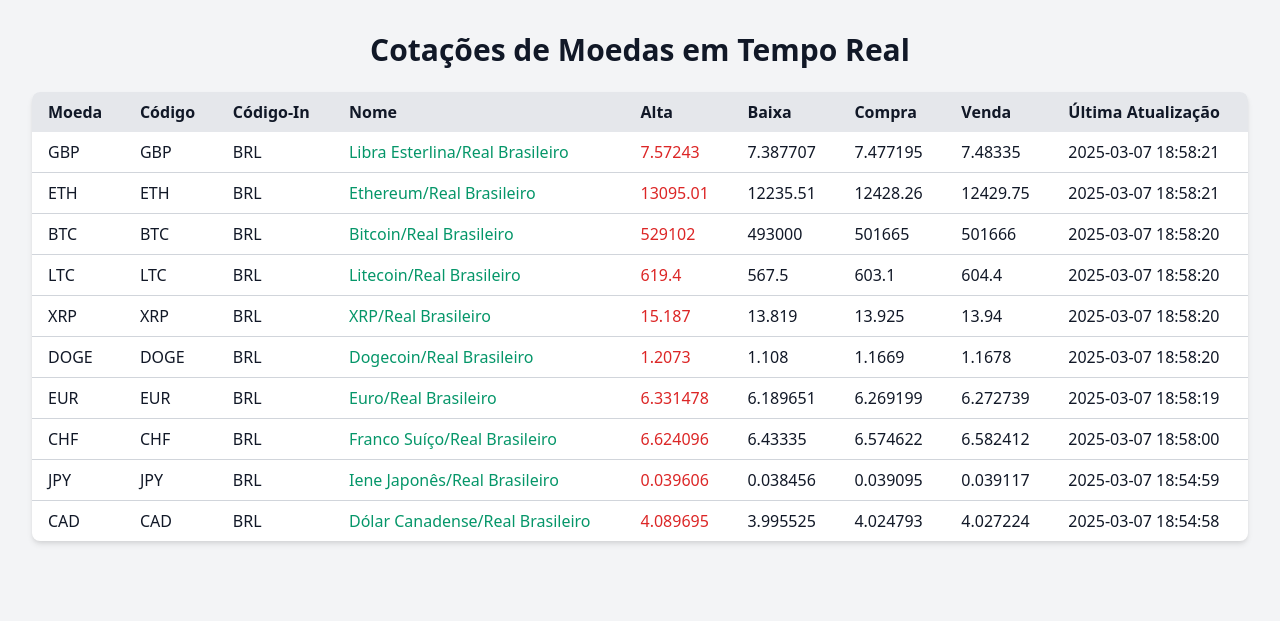
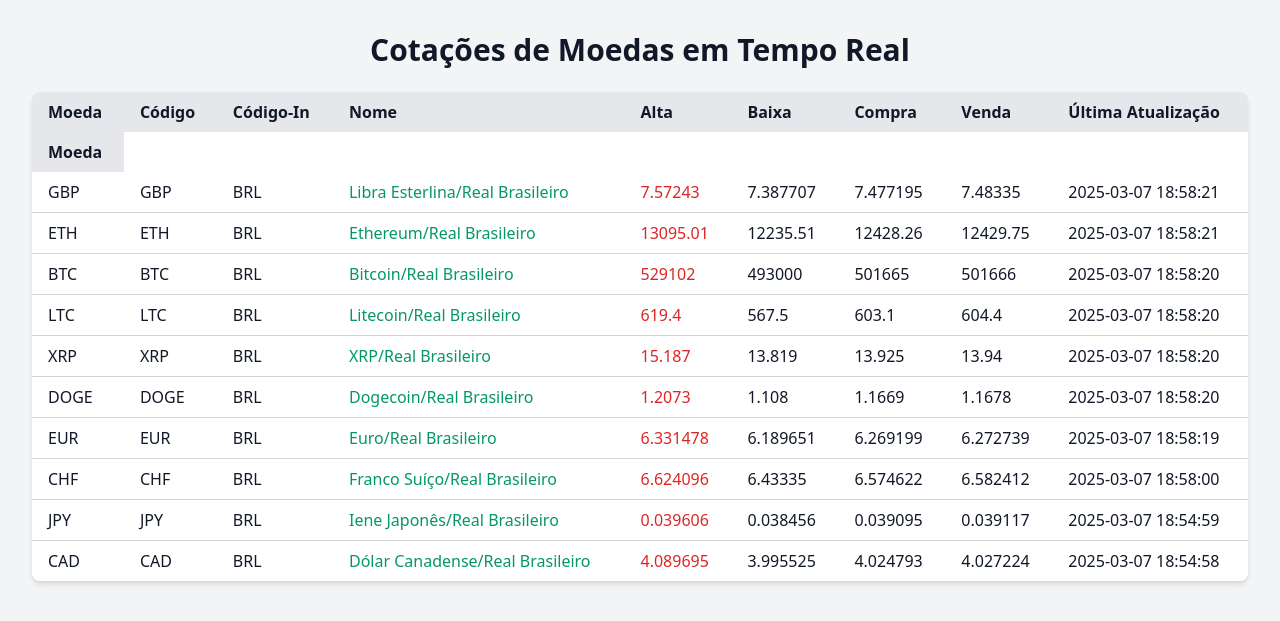
Before and after one commit to Prog-LucasAlves/ENG_Rates-API, a Flask app: page / in a window 1280 px wide. Shown: the top 621 px of the page. Run offline with Flask 3, Linux system fonts and the light colour scheme; data comes from the database, SQL or seed files in the repository.

Commit message:
up f templates

```diff
--- a/templates/index.html
+++ b/templates/index.html
@@ -22,7 +22,7 @@
                     <th class="py-2 px-4 text-left">Venda</th>
                     <th class="py-2 px-4 text-left">Última Atualização</th>
                 </tr>
-                <title>Moeda</title>
+                <th class="py-2 px-4 text-left">Moeda</th>
             </thead>
             <tbody id="exchangeRatesBody" class="divide-y divide-gray-300">
                 <!-- Dados serão inseridos aqui -->
```
